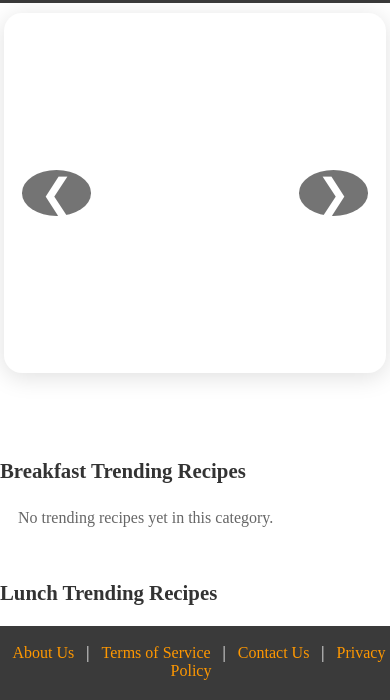
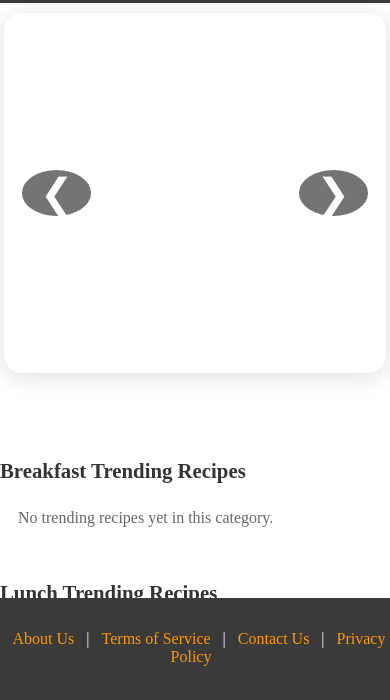
Before and after one commit to Pandor4x/pandorax-backend, a website: page recipe_frontend/index.html in a window 390 px wide. Shown: the part 140-840 px from the top of the page. Drawn offline with Linux system fonts and the light colour scheme; no server answers.

Commit message:
frontend: make footer sticky on small screens; add footer height and main bottom padding

```diff
--- a/recipe_frontend/style.css
+++ b/recipe_frontend/style.css
@@ -7,6 +7,7 @@ html, body {
 :root {
   --accent: #ff9800;
   --muted: #d0d0d0;
+  --footer-height: 64px;
 }
 
 body {
@@ -288,6 +289,10 @@ footer {
   left: 0;
   bottom: 0;
   z-index: 10;
+  height: var(--footer-height);
+  display: flex;
+  align-items: center;
+  justify-content: center;
 }
 .footer-links a {
   color: #ff9800;
@@ -457,3 +462,16 @@ footer {
   footer { position: static; padding-bottom: 24px; }
   .floating-sidebar { position: static; box-shadow: none; border: none; padding: 0; margin-bottom: 12px; }
 }
+
+/* On small screens, fix the footer to the bottom and ensure main has bottom padding so content is visible */
+@media (max-width: 600px) {
+  footer {
+    position: fixed;
+    left: 0;
+    right: 0;
+    bottom: 0;
+    z-index: 1000;
+    height: var(--footer-height, 64px);
+  }
+  main { padding-bottom: calc(var(--footer-height, 64px) + 12px); }
+}
```
